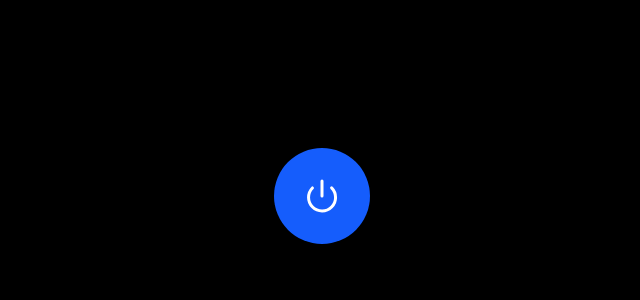
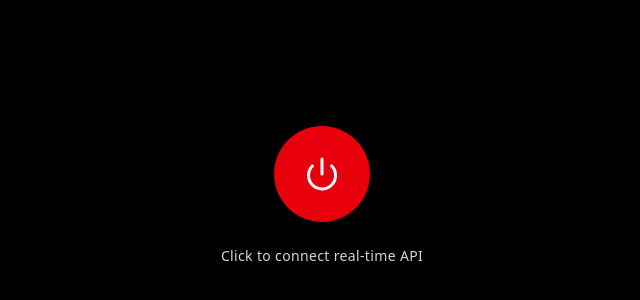
Before and after one commit to hasanefeuygun/statistics_ui, a Next.js app: page / in a window 1280 px wide. Shown: the part 204-504 px from the top of the page, without its empty margins (318-958 px from the left). Built offline with nearby package versions, Linux system fonts and the light colour scheme.

Commit message:
connection error fixed

```diff
--- a/app/page.tsx
+++ b/app/page.tsx
@@ -1,27 +1,35 @@
 "use client";
 import { Power } from "lucide-react";
+import { useRouter } from "next/navigation";
 
 export default function Page() {
+  const router = useRouter();
+
   return (
-    <div className="w-screen h-screen bg-black flex items-center justify-center">
+    <div className="w-screen h-screen bg-black flex flex-col items-center justify-center gap-6">
       <button
         className="
         flex items-center justify-center
         w-24 h-24
         rounded-full
-      bg-blue-600
+        bg-red-600
         text-white
         shadow-xl
-      hover:bg-blue-500
+        hover:bg-red-500
         hover:scale-110
         active:scale-95
         transition-all
         duration-200
         cursor-pointer
       "
+        onClick={() => router.push("/realtime")}
       >
         <Power size={36} />
       </button>
+
+      <p className="text-gray-300 text-sm tracking-wide">
+        Click to connect real-time API
+      </p>
     </div>
   );
 }
--- a/app/realtime/page.tsx
+++ b/app/realtime/page.tsx
@@ -18,9 +18,7 @@ export default function RealtimePage() {
   const [lastPong, setLastPong] = useState<PongPayload | null>(null);
 
   useEffect(() => {
-    const socket = io(`${process.env.NEXT_PUBLIC_API_URL}/realtime`, {
-      transports: ["websocket"],
-    });
+    const socket = io(`${process.env.NEXT_PUBLIC_API_URL}/realtime`);
 
     socketRef.current = socket;
 
@@ -65,7 +63,7 @@ export default function RealtimePage() {
 
           <div className="mt-1">
             <span className="font-medium">Hello:</span>{" "}
-            {hello ? hello : "(henüz gelmedi)"}
+            {hello ? hello : "(didn't come yet)"}
           </div>
         </div>
 
@@ -80,7 +78,7 @@ export default function RealtimePage() {
         <div className="mt-4">
           <div className="text-sm font-medium">Last pong:</div>
           <pre className="mt-2 overflow-auto rounded-xl bg-zinc-100 p-3 text-xs">
-            {lastPong ? JSON.stringify(lastPong, null, 2) : "Yok"}
+            {lastPong ? JSON.stringify(lastPong, null, 2) : "None"}
           </pre>
         </div>
       </div>
```
Lines whose indentation alone changed are shown as unchanged.
